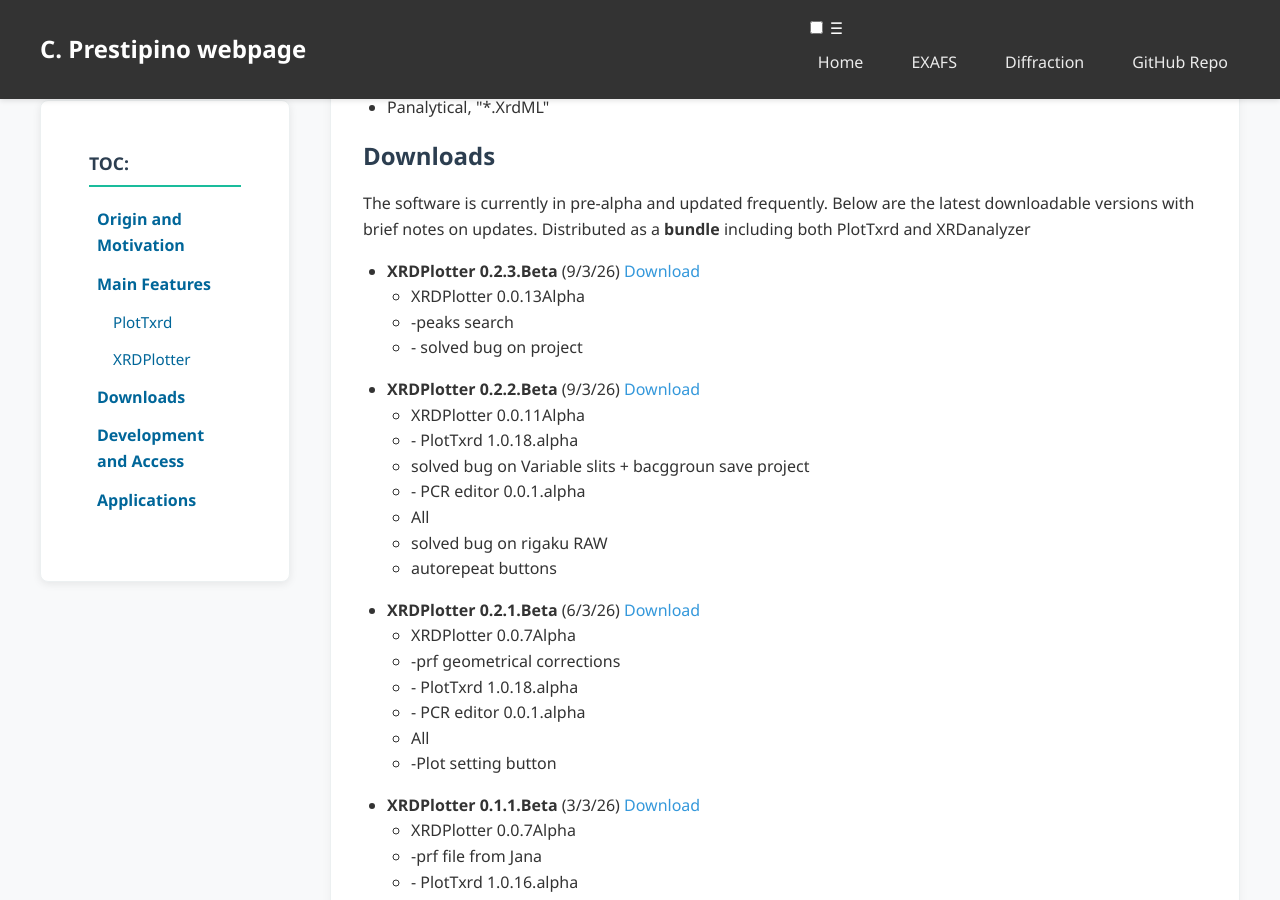
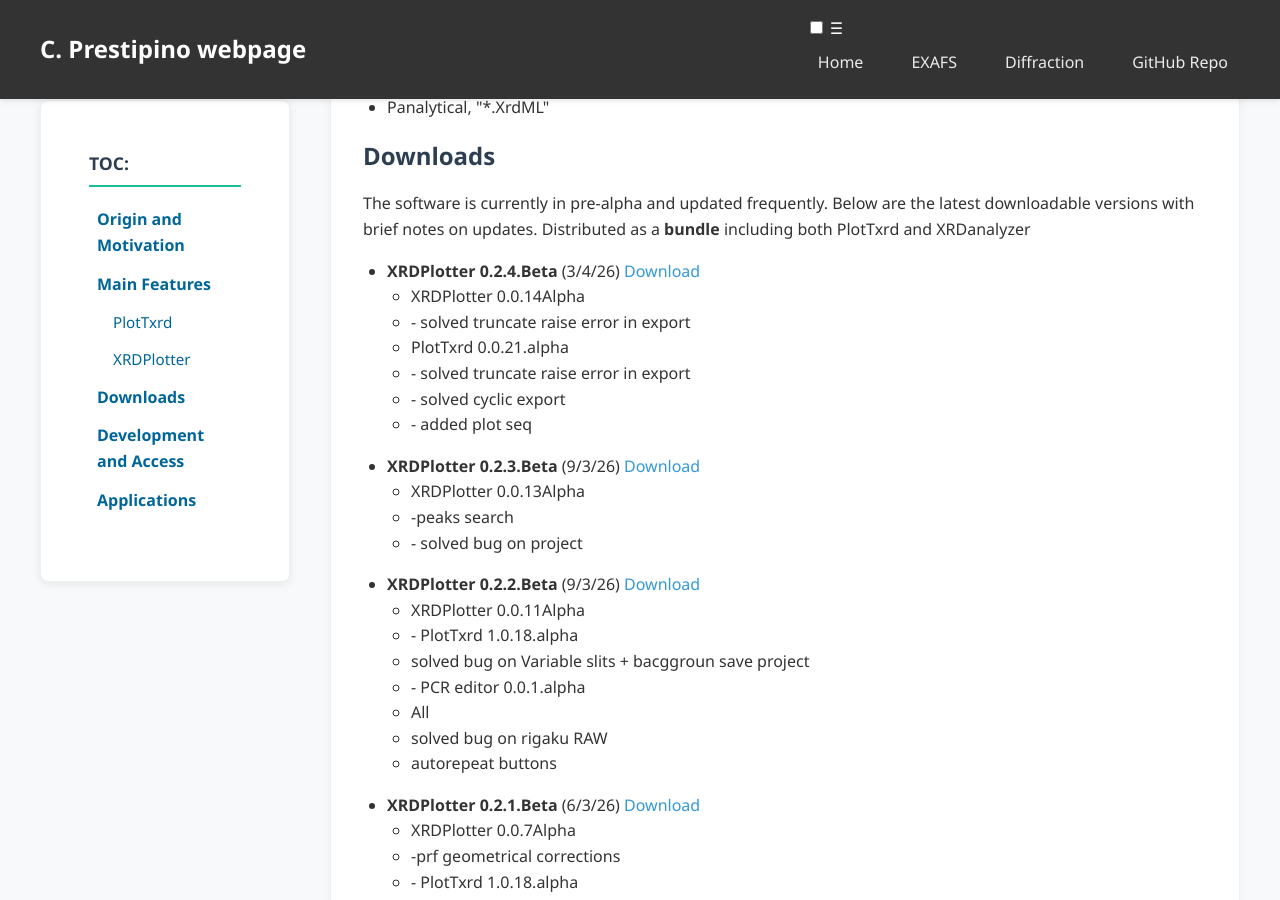
Before and after one commit to Prestipino/Prestipino.github.io, a Jekyll site: the page built from PlotTxrd.html, in a window 1280 px wide and 900 px high, scrolled down 1394 px. Built offline with Jekyll 4.4.1, drawn with Linux system fonts in a browser that asks for light colours.

Commit message:
Update release notes for XRDPlotter versions
Added release notes for XRDPlotter 0.2.4.Beta and updates for previous versions.

```diff
--- a/PlotTxrd.html
+++ b/PlotTxrd.html
@@ -81,6 +81,19 @@
         XRDanalyzer</p>
 
   <ul>
+
+  <li><strong>XRDPlotter 0.2.4.Beta</strong> (3/4/26) <a href="https://sdrive.cnrs.fr/s/rokjWFHsbmkCogH">Download</a>
+      <ul>
+        <li>XRDPlotter 0.0.14Alpha</li>
+        <li>- solved truncate raise error in export</li>
+        <li>PlotTxrd 0.0.21.alpha</li>
+        <li>- solved truncate raise error in export</li>
+        <li>- solved cyclic export</li>
+        <li>- added plot seq</li>
+</li>
+  </ul>
+
+
    <li><strong>XRDPlotter 0.2.3.Beta</strong> (9/3/26) <a href="https://sdrive.cnrs.fr/s/6ryyBEyDrcZxrQm">Download</a>
       <ul>
         <li>XRDPlotter 0.0.13Alpha</li>
```
